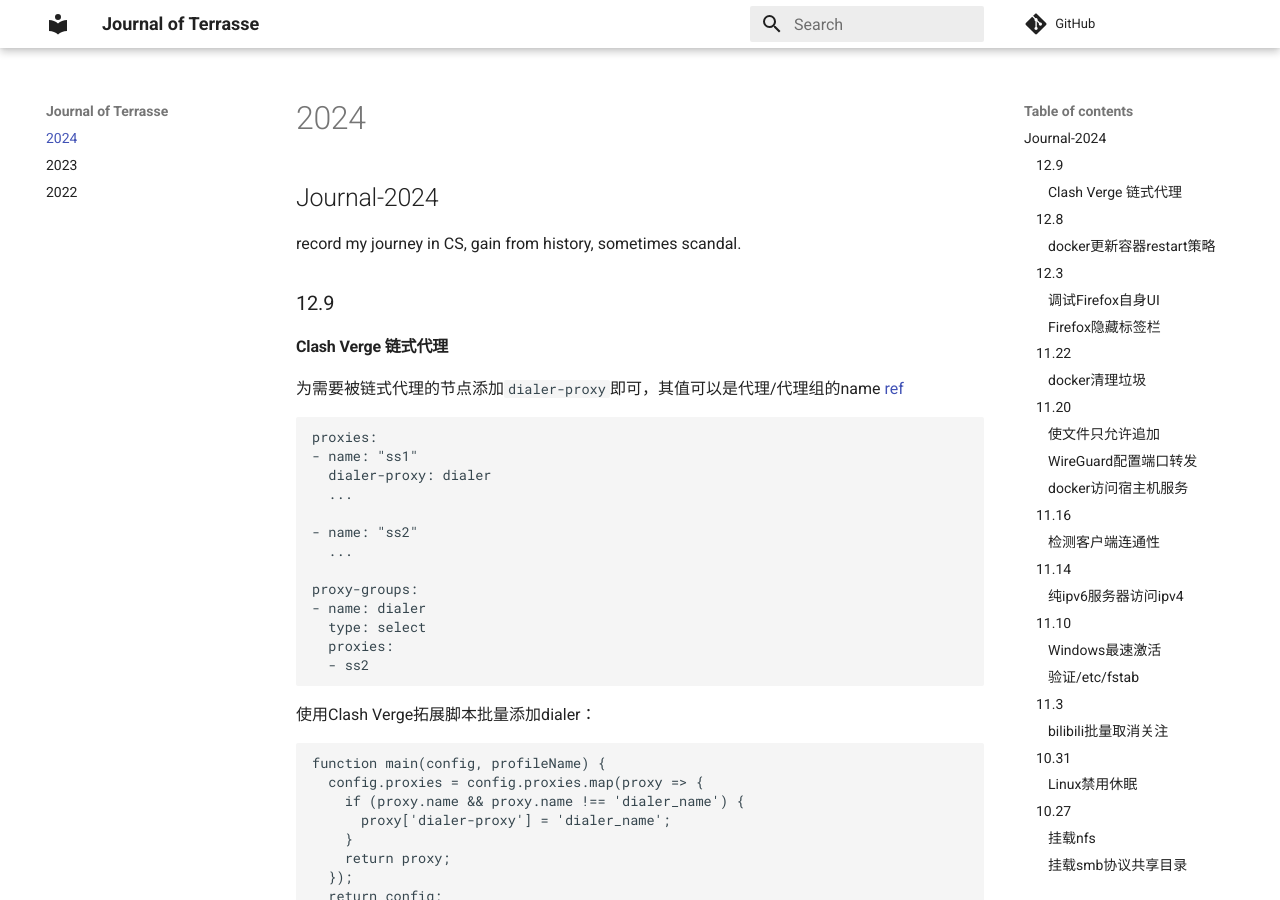
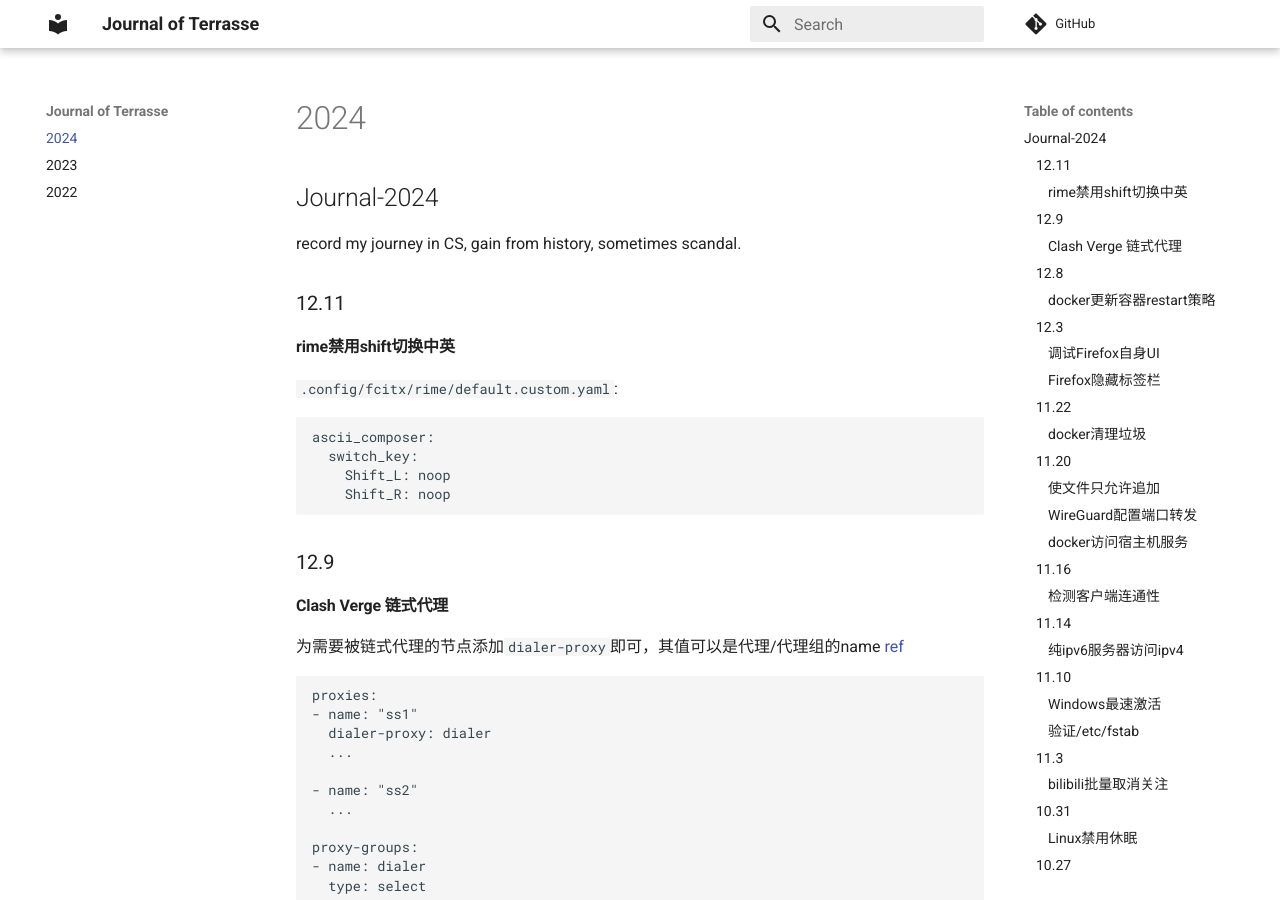
Before and after one commit to Jerry-Terrasse/journal, an MkDocs documentation site: the page built from docs/2024.md, in a window 1280 px wide and 900 px high. Built offline with MkDocs 1.6.1 and Material for MkDocs 9.7.7, drawn with Linux system fonts in a browser that asks for light colours; comment, search, counter and statistics services are not loaded.

Commit message:
update (Wed Dec 11 03:40:38 PM CST 2024)

````diff
--- a/docs/2024.md
+++ b/docs/2024.md
@@ -1,6 +1,19 @@
 ## Journal-2024
 
 record my journey in CS, gain from history, sometimes scandal.
+
+### 12.11
+
+#### rime禁用shift切换中英
+
+`.config/fcitx/rime/default.custom.yaml`:
+
+```yaml
+ascii_composer:
+  switch_key:
+    Shift_L: noop
+    Shift_R: noop
+```
 
 ### 12.9
 
````
